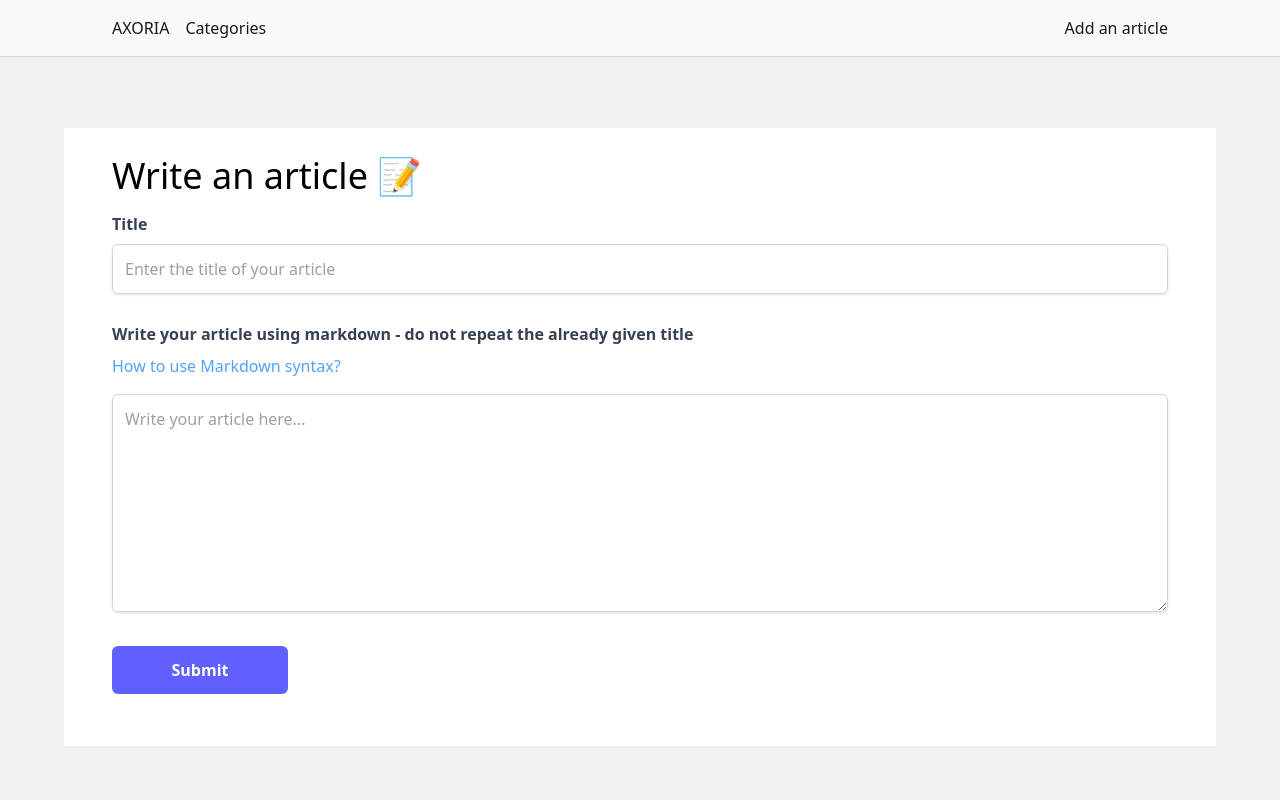
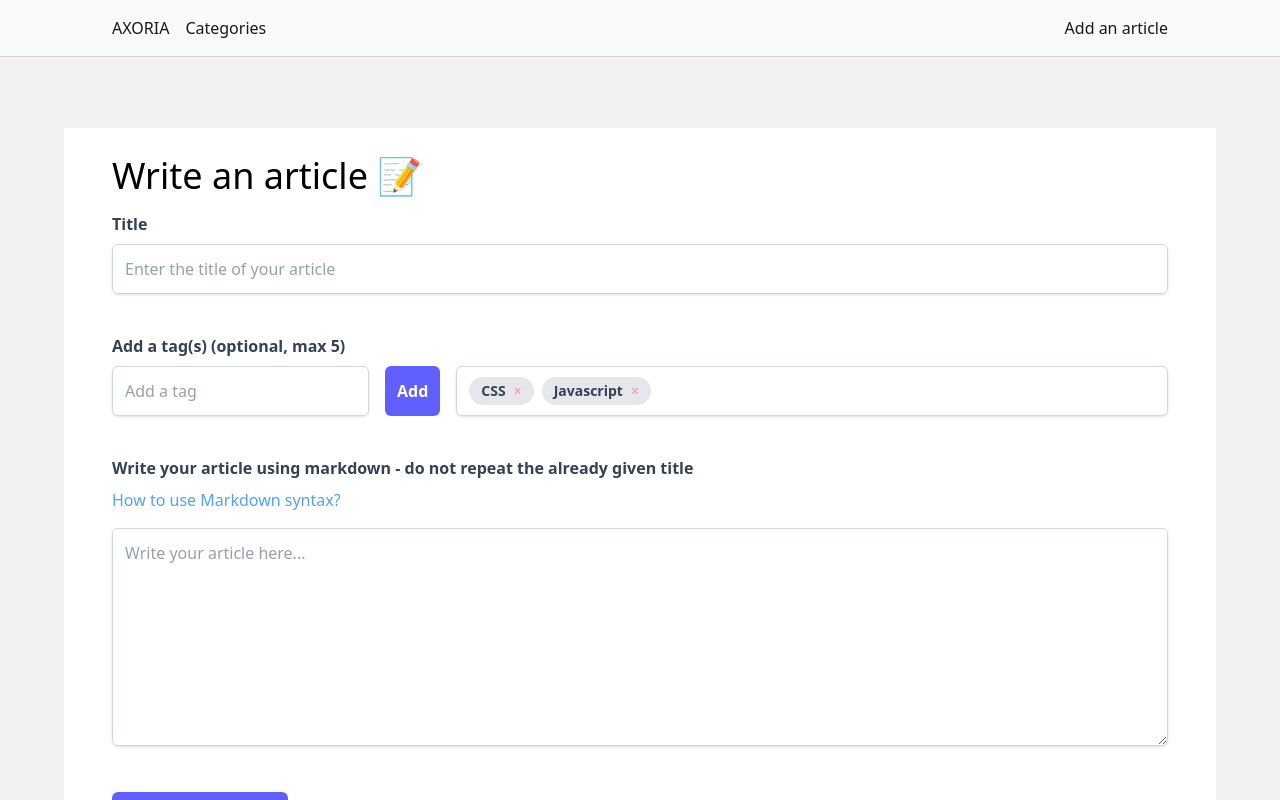
Before and after one commit to lesimpleliott/axoria-blog-eLe, a Next.js app: page /dashboard/create in a window 1280 px wide. Shown: the top 800 px of the page. Built offline with nearby package versions, Linux system fonts and the light colour scheme.

Commit message:
Create UI AddTag

```diff
--- a/src/app/dashboard/create/page.jsx
+++ b/src/app/dashboard/create/page.jsx
@@ -1,8 +1,11 @@
 "use client";
-
 import { addPost } from "@/lib/serverActions/blog/postServerActions";
+import { useRef, useState } from "react";
 
 const page = () => {
+  const [tags, setTags] = useState(["CSS", "Javascript"]);
+  const tagInputRef = useRef(null);
+
   function handleSubmit(e) {
     e.preventDefault();
 
@@ -13,11 +16,18 @@ const page = () => {
     const result = addPost(formData);
   }
 
+  function handleAddTag(e) {
+    e.preventDefault();
+  }
+
+  function handleRemoveTag(tag) {}
+
   return (
     <main className="u-main-container mt-32 mb-44 bg-white p-7">
       <h1 className="mb-4 text-4xl">Write an article 📝</h1>
 
       <form onSubmit={handleSubmit} className="pb-6">
+        {/* TITRE */}
         <label htmlFor="title" className="f-label">
           Title
         </label>
@@ -25,11 +35,52 @@ const page = () => {
           type="text"
           name="title"
           id="title"
-          className="f-input w-full"
+          className="f-input mb-10 w-full"
           placeholder="Enter the title of your article"
           required
         />
 
+        {/* TAGS */}
+        <div className="mb-10">
+          <label htmlFor="tag" className="f-label">
+            Add a tag(s) (optional, max 5)
+          </label>
+          <div className="flex">
+            <input
+              type="text"
+              className="f-input"
+              id="tag"
+              placeholder="Add a tag"
+              ref={tagInputRef}
+            />
+            <button
+              className="mx-4 rounded-md border-none bg-indigo-500 p-3 font-bold text-white hover:bg-indigo-700"
+              onClick={handleAddTag}
+              type="button"
+            >
+              Add
+            </button>
+            <div className="flex grow items-center gap-2 overflow-y-auto rounded-md border border-gray-300 px-3 whitespace-nowrap shadow">
+              {tags.map((tag, index) => (
+                <span
+                  key={index}
+                  className="rounded-full bg-gray-200 px-3 py-1 text-sm font-semibold text-gray-700"
+                >
+                  {tag}
+                  <button
+                    type="button"
+                    onClick={() => handleRemoveTag(tag)}
+                    className="ml-2 text-red-300 hover:text-red-400"
+                  >
+                    &times;
+                  </button>
+                </span>
+              ))}
+            </div>
+          </div>
+        </div>
+
+        {/* ARTICLE */}
         <label htmlFor="markdownArticle" className="f-label">
           Write your article using markdown - do not repeat the already given
           title
@@ -45,7 +96,7 @@ const page = () => {
           name="markdownArticle"
           id="markdownArticle"
           rows={8}
-          className="f-input w-full"
+          className="f-input mb-10 w-full"
           placeholder="Write your article here..."
           required
         ></textarea>
--- a/src/app/globals.css
+++ b/src/app/globals.css
@@ -30,5 +30,5 @@ body {
   @apply mb-2 block font-semibold text-gray-700;
 }
 .f-input {
-  @apply mb-7 rounded-md border border-gray-300 p-3 text-gray-700 shadow focus:outline-blue-400
+  @apply rounded-md border border-gray-300 p-3 text-gray-700 shadow focus:outline-blue-400
 }
```
